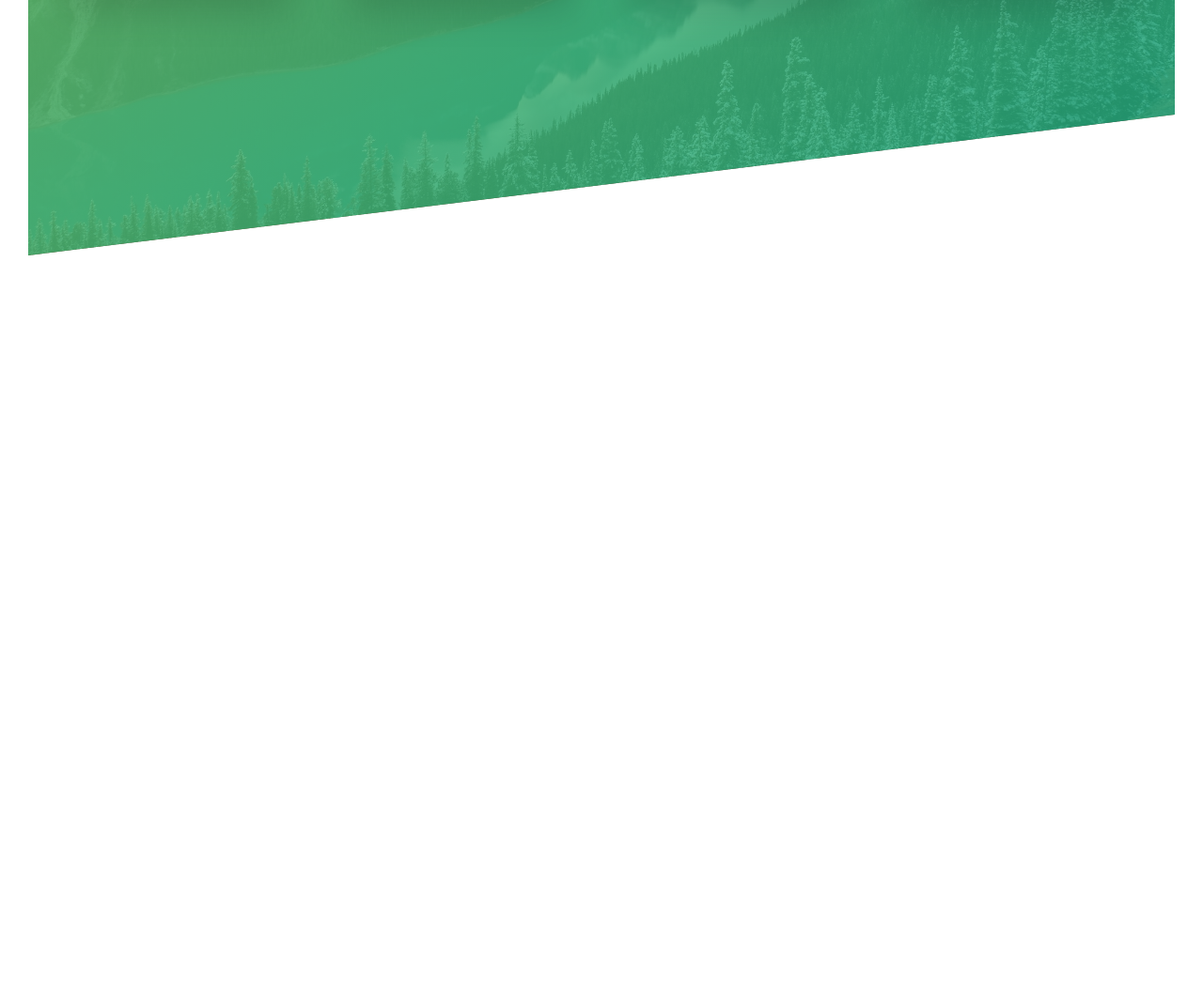
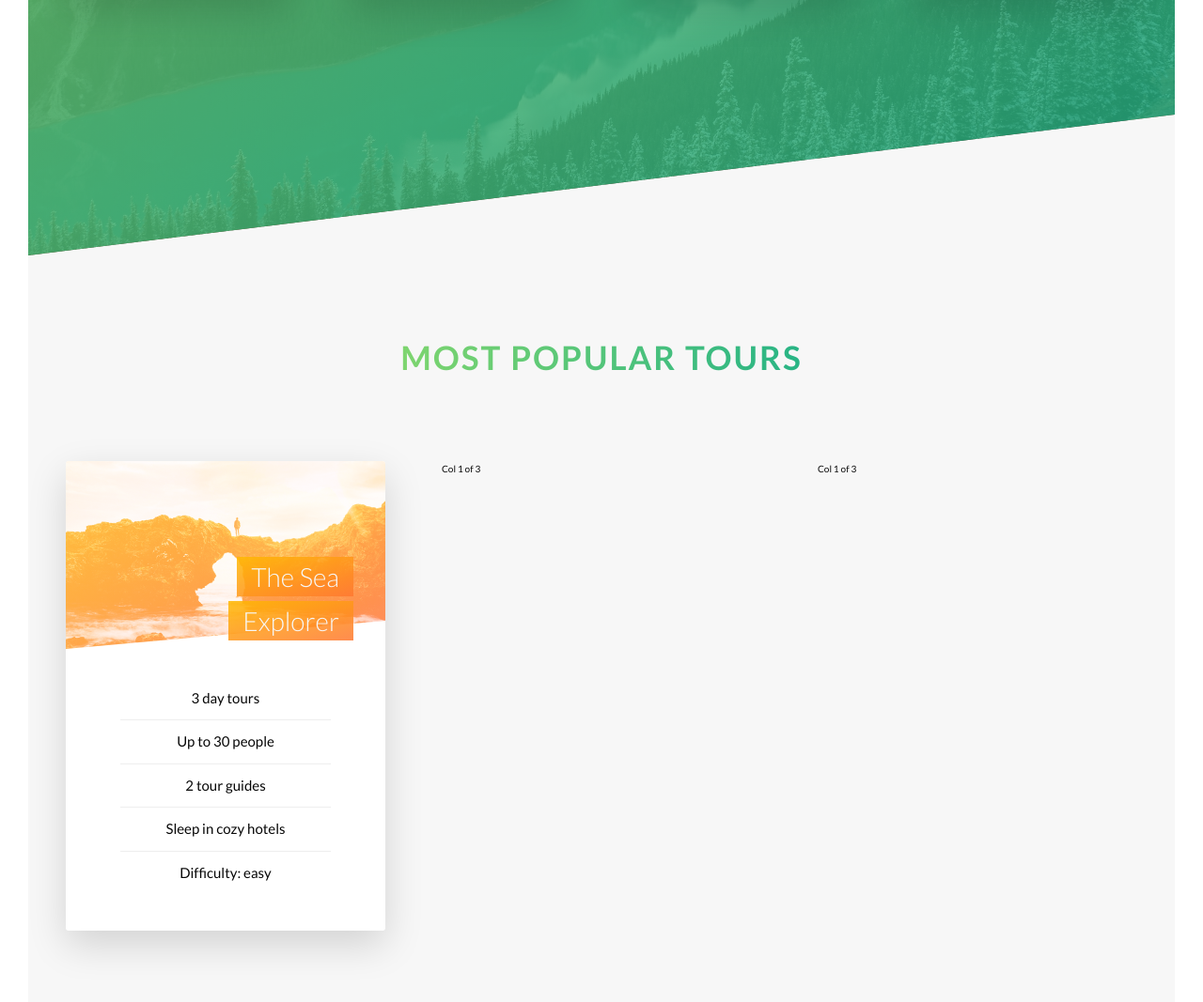
Before and after one commit to chidambararajab/Css, a website: page Advance css and sass/Natours/index.html in a window 1280 px wide. Shown: the part 2019-3086 px from the top of the page at 94% size. Before the commit the page ends 2291 px from the top, so only its background shows below. Drawn offline with Linux system fonts and the light colour scheme.

Commit message:
Card template is completed with the front side and back(without buttons)

```diff
--- a/Advance css and sass/Natours/index.html
+++ b/Advance css and sass/Natours/index.html
@@ -132,6 +132,39 @@
           </div>
         </div>
       </section>
+      <section class="section-tours">
+        <div class="u-center-text u-margin-bottom-8">
+          <h1 class="heading-secondary">Most popular tours</h1>
+        </div>
+        <div class="row">
+          <div class="col-1-of-3">
+            <div class="card">
+              <div class="card__side card__side--front">
+                <div class="card__picture card__picture--1">&nbsp;</div>
+                <h4 class="card__heading card__heading--1">
+                  <span class="card__heading-span card__heading-span--1"
+                    >The Sea Explorer</span
+                  >
+                </h4>
+                <div class="card__details">
+                  <ul>
+                    <li>3 day tours</li>
+                    <li>Up to 30 people</li>
+                    <li>2 tour guides</li>
+                    <li>Sleep in cozy hotels</li>
+                    <li>Difficulty: easy</li>
+                  </ul>
+                </div>
+              </div>
+              <div class="card__side card__side--back card__side--back-1">
+                Back
+              </div>
+            </div>
+          </div>
+          <div class="col-1-of-3">Col 1 of 3</div>
+          <div class="col-1-of-3">Col 1 of 3</div>
+        </div>
+      </section>
     </main>
 
     <!-- Grid Layout Examples -->
--- a/Advance css and sass/Natours/sass/abstracts/_variables.scss
+++ b/Advance css and sass/Natours/sass/abstracts/_variables.scss
@@ -20,6 +20,13 @@ $color-primary-dark: #28b485;
 
 $color-primary-white: #f7f7f7;
 $color-primary-black: #070707;
+$color-gray-1: #eee;
+
+$color-secondary-light: #ffb900;
+$color-secondary-dark: #ff7730;
+
+$color-tertiary-light: #2998ff;
+$color-tertiary-dark: #5643fa;
 
 // Font sizes
 $default-font-size: 1.6rem;
--- /dev/null
+++ b/Advance css and sass/Natours/sass/components/_card.scss
@@ -0,0 +1,151 @@
+.card {
+  // Functionality
+  perspective: 150rem;
+  -moz-perspective: 150rem;
+  position: relative;
+  height: 50rem;
+
+  &__side {
+    height: 50rem;
+    transition: all 1.5s ease;
+    position: absolute;
+    top: 0;
+    left: 0;
+    width: 100%;
+    /**
+      * backface-visibility: hidden; will hide the back side(mirror side ) of the card--front and card--back components.
+    */
+    backface-visibility: hidden;
+    border-radius: 3px;
+    /**
+      * If a child element overfloe the parent, it will be hidden.
+      * For example, when user add image in the child, the border-radius in parent will be no longer have rounded corders because of overflown image.
+      * We can use this overflow: hiden property to hide everything which goes outside of the parent.
+      * Shorthand for setting 'overflow-x' and 'overflow-y'.
+    */
+    overflow: hidden;
+    box-shadow: 0 1.5rem 4rem rgba($color-primary-black, 0.15);
+
+    &--front {
+      background-color: white;
+    }
+
+    &--back {
+      transform: rotateY(180deg);
+
+      &-1 {
+        background-image: linear-gradient(
+          to right bottom,
+          $color-secondary-light,
+          $color-secondary-dark
+        );
+      }
+
+      &-2 {
+        background-image: linear-gradient(
+          to right bottom,
+          $color-primary-light,
+          $color-primary-dark
+        );
+      }
+
+      &-3 {
+        background-image: linear-gradient(
+          to right bottom,
+          $color-tertiary-light,
+          $color-tertiary-dark
+        );
+      }
+    }
+  }
+
+  &:hover &__side--front {
+    transform: rotateY(-180deg);
+  }
+
+  &:hover &__side--back {
+    transform: rotateY(0);
+  }
+
+  // Front Side Styling
+  &__picture {
+    height: 40%;
+    background-size: cover;
+    background-blend-mode: screen;
+    -webkit-clip-path: polygon(0 0, 100% 0, 100% 85%, 0 100%);
+    clip-path: polygon(0 0, 100% 0, 100% 85%, 0 100%);
+
+    &--1 {
+      background-image: linear-gradient(
+          to right bottom,
+          $color-secondary-light,
+          $color-secondary-dark
+        ),
+        url(../img/nat-5.jpg);
+    }
+
+    &--2 {
+      background-image: linear-gradient(
+          to right bottom,
+          $color-primary-light,
+          $color-primary-dark
+        ),
+        url(../img/nat-5.jpg);
+    }
+
+    &--3 {
+      background-image: linear-gradient(
+          to right bottom,
+          $color-tertiary-light,
+          $color-tertiary-dark
+        ),
+        url(../img/nat-5.jpg);
+    }
+  }
+  &__heading {
+    font-size: 2.8rem;
+    font-weight: 300;
+    color: $color-primary-white;
+    text-align: right;
+    position: absolute;
+    top: 20%;
+    right: 10%;
+    width: 50%;
+  }
+
+  &__heading-span {
+    padding: 0.4rem 1.5rem;
+    /**
+      * box-decoration-break: clone This will give spacing for before and after(for the braked single headile because of enough width)
+      -webkit-box-decoration-break: clone webkit need to added for the chrome version to supporth this property(feature)
+    */
+    -webkit-box-decoration-break: clone;
+    box-decoration-break: clone;
+    &--1 {
+      background-image: linear-gradient(
+        to right bottom,
+        rgba($color-secondary-light, 0.85),
+        rgba($color-secondary-dark, 0.85)
+      );
+    }
+  }
+
+  &__details {
+    padding: 3rem;
+    ul {
+      list-style: none;
+      width: 80%;
+      margin: 0 auto;
+
+      li {
+        text-align: center;
+        font-size: 1.5rem;
+        padding: 1rem;
+
+        &:not(:last-child) {
+          border-bottom: 1px solid $color-gray-1;
+        }
+      }
+    }
+  }
+}
--- a/Advance css and sass/Natours/sass/layout/_header.scss
+++ b/Advance css and sass/Natours/sass/layout/_header.scss
@@ -21,6 +21,7 @@
       * what background-position: top does is the top of the image will always stick, when the browser size is shrinked. we can shange the position to bottom, left, right, center, top as well.
     */
   background-position: top;
+  -webkit-clip-path: polygon(0 0, 100% 0, 100% 75vh, 0 100%);
   /**
       * clip-path will helps to add the shape or crop the display image or background using the x y corordinates
       * Syntax: clip-path: polygon(leftTop(x y), leftBottom(x y), rightBottom(x y), rightTop(x y))
--- a/Advance css and sass/Natours/sass/main.scss
+++ b/Advance css and sass/Natours/sass/main.scss
@@ -8,6 +8,7 @@
 @import "base/utilities";
 
 @import "components/button";
+@import "components/card";
 @import "components/composition";
 @import "components/feature-box";
 
--- a/Advance css and sass/Natours/sass/pages/_home.scss
+++ b/Advance css and sass/Natours/sass/pages/_home.scss
@@ -25,3 +25,9 @@
     transform: skewY(7deg);
   }
 }
+
+.section-tours {
+  background-color: $color-primary-white;
+  padding: 25rem 0 50rem 0;
+  margin-top: -12vh;
+}
```
Also changed, not shown: Advance css and sass/Natours/css/style.css.
